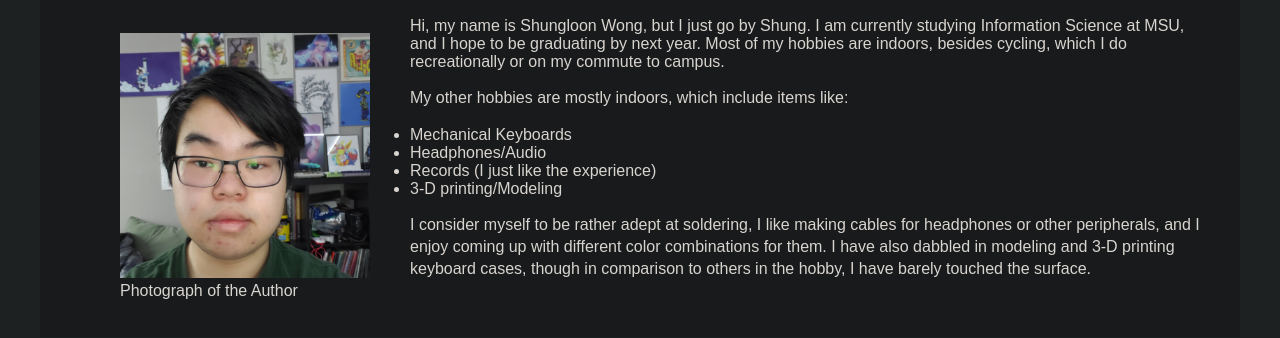
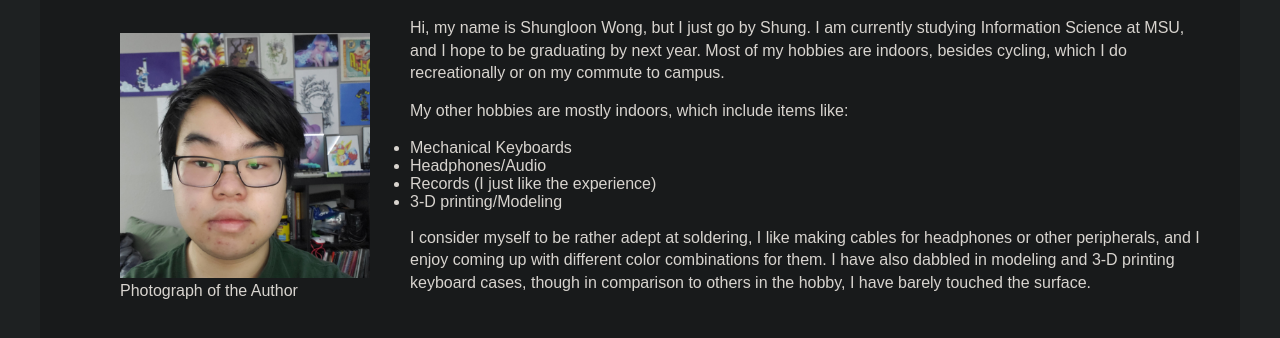
Before and after one commit to ShungW/mi349_blog, a plain HTML site: page about.html in a window 1280 px wide. Shown: the part 300-638 px from the top of the page. Drawn offline with Linux system fonts and the light colour scheme.

Commit message:
fixing small validation error

```diff
--- a/about.html
+++ b/about.html
@@ -26,7 +26,7 @@
     <h2>About Me</h2>
          <figure class="authorpic"><img class="author" src="images/facea.png" alt="Photograph of Author" /> <figcaption>Photograph of the Author</figcaption>
             </figure>
-    Hi, my name is Shungloon Wong, but I just go by Shung. I am currently studying Information Science
+    <p>Hi, my name is Shungloon Wong, but I just go by Shung. I am currently studying Information Science
         at MSU, and I hope to be graduating by next year. Most of my hobbies are indoors, besides cycling,
         which I do recreationally or on my commute to campus. </p>
         <p>My other hobbies are mostly indoors, which include items like:</p>
```
